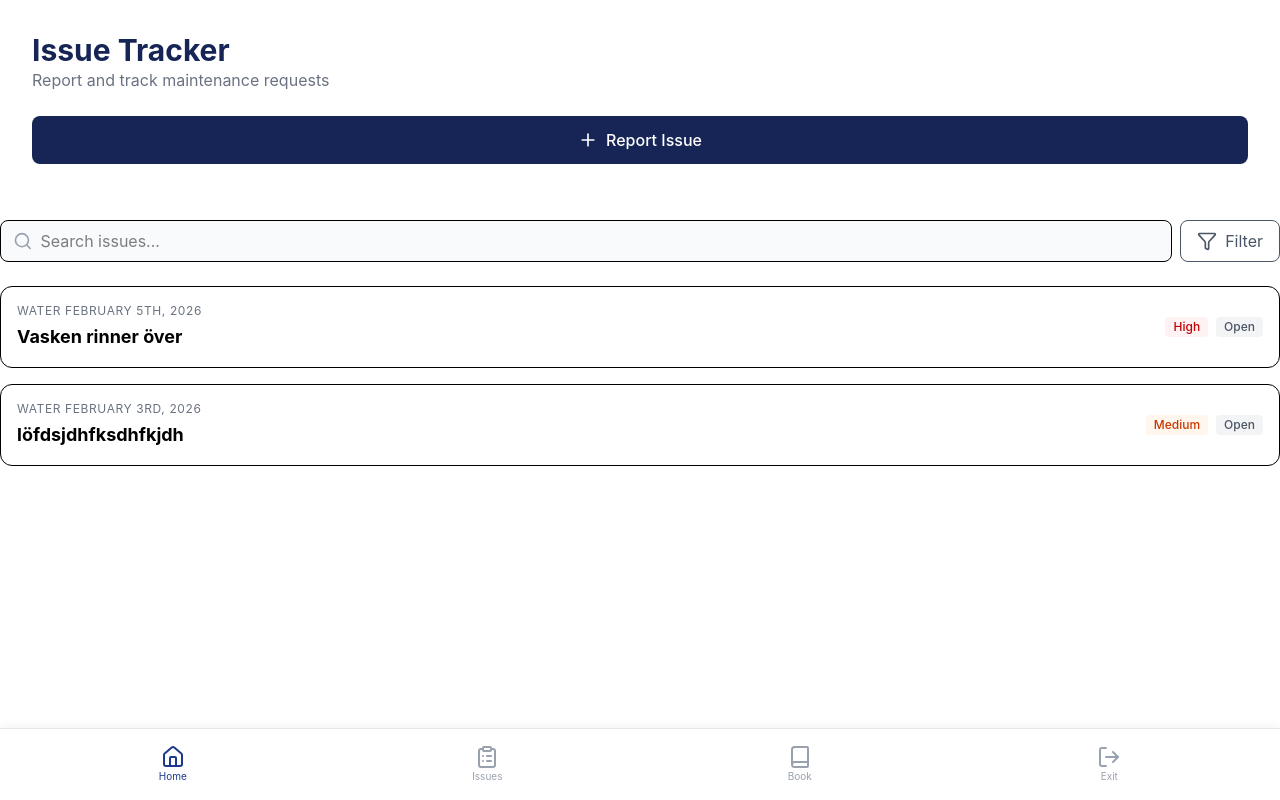
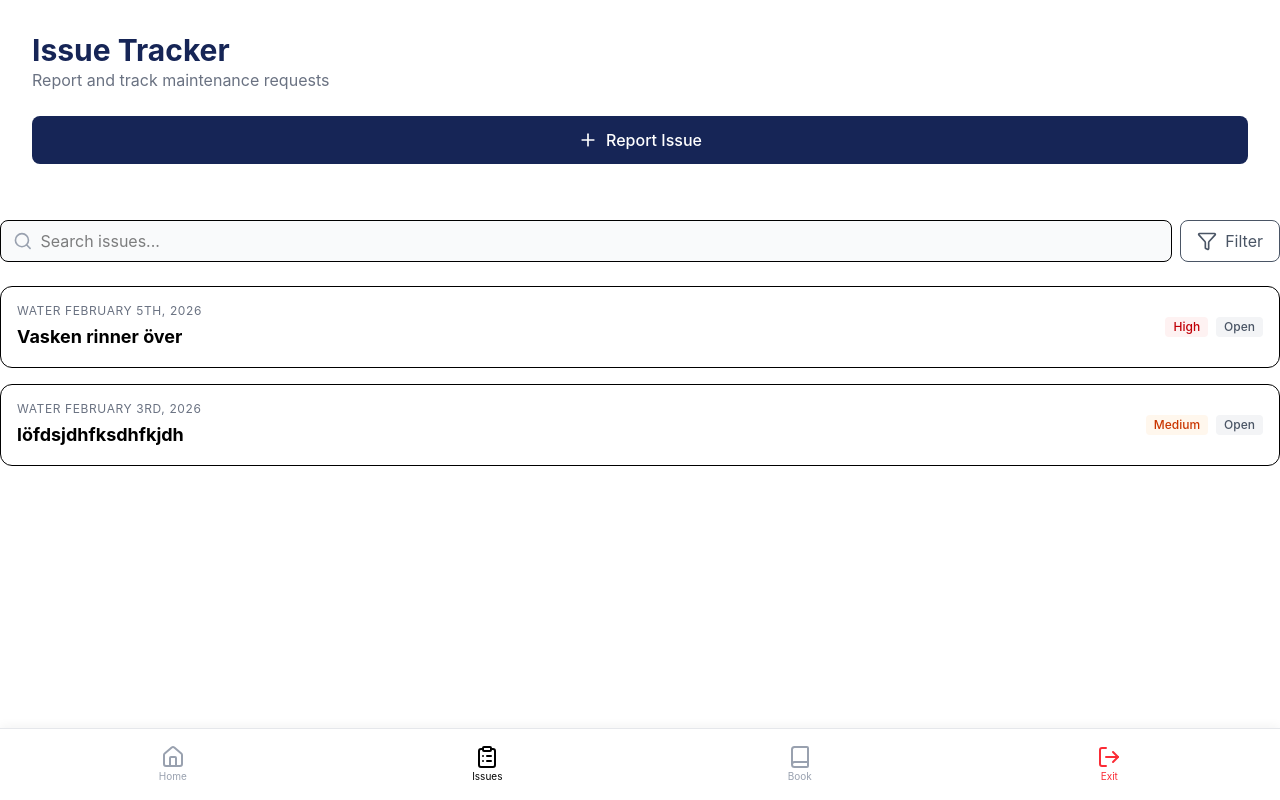
Before and after one commit to Leoslek/Fasitghet, a React (Vite) app in the folder my-react-app/: page /issues in a window 1280 px wide. Built offline with nearby package versions, Linux system fonts and the light colour scheme.

Commit message:
Update BottomNav.jsx
La till så att när du klickar på en sida i navigeringen så blir den blå och de andra gråa

```diff
--- a/my-react-app/src/BottomNav.jsx
+++ b/my-react-app/src/BottomNav.jsx
@@ -1,25 +1,31 @@
 import { Home, ClipboardList, Book, LogOut } from 'lucide-react';
-import { Link } from 'react-router-dom';
+import { NavLink } from 'react-router-dom';
 
-const BottomNav = () => (
+const BottomNav = () => {
+
+    const getLinkClass = ({ isActive }) =>
+        `flex flex-col items-center transition-colors ${isActive ? 'text-blue' : 'text-gray-400'}`;
+return (
     <nav className="fixed bottom-0 left-0 right-0 bg-white border-t border-gray-200 flex justify-around p-4 shadow-[0_-2px_10px_rgba(0,0,0,0.05)]">
 
-        <Link to="/dashboard" className="flex flex-col items-center text-blue-900">
+        <NavLink to="/dashboard" className={getLinkClass}>
             <Home size={24} /><span className="text-[10px]">Home</span>
-        </Link>
+        </NavLink>
 
-        <Link to="/issues" className="flex flex-col items-center text-gray-400">
+        <NavLink to="/issues" className={getLinkClass}>
             <ClipboardList size={24} /><span className="text-[10px]">Issues</span>
-        </Link>
+        </NavLink>
 
-        <Link to="/booking" className="flex flex-col items-center text-gray-400">
+        <NavLink to="/booking" className={getLinkClass}>
             <Book size={24} /><span className="text-[10px]">Book</span>
-        </Link>
+        </NavLink>
 
-        <Link to="/exit" className="flex flex-col items-center text-gray-400">
+        <NavLink to="/exit" className="flex flex-col items-center text-red-500">
             <LogOut size={24} /><span className="text-[10px]">Exit</span>
-        </Link>
+        </NavLink>
 
     </nav>
-)
+
+    );
+};
 export default BottomNav
```
